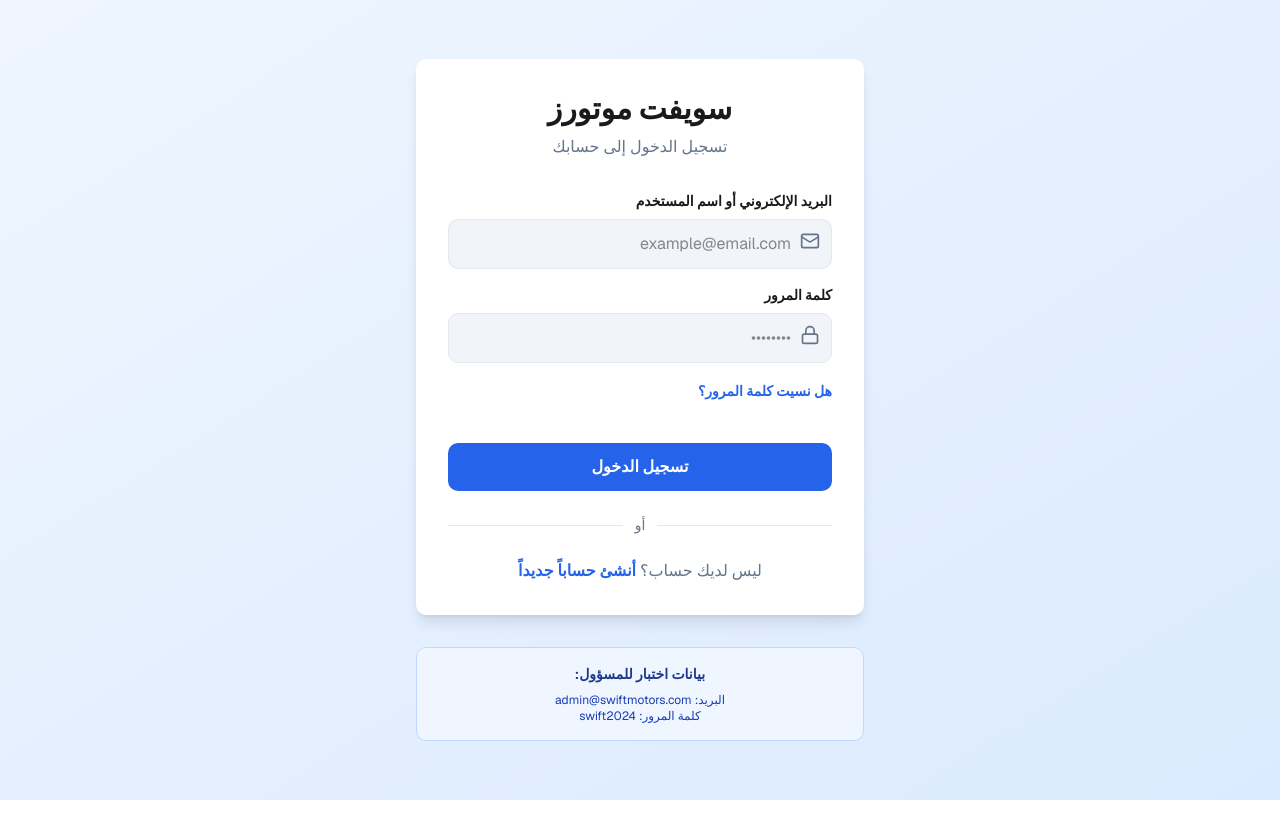
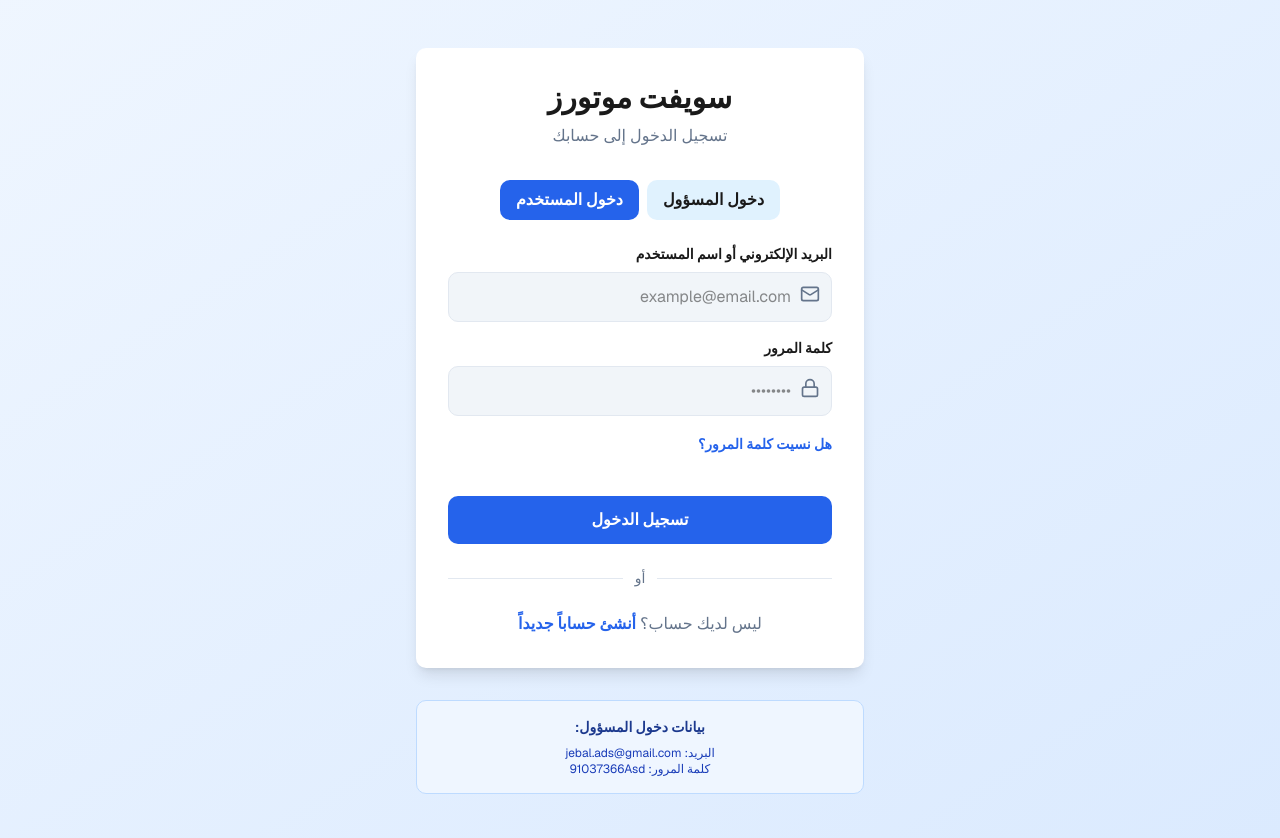
Before and after one commit to jebalads-del/cars, a Next.js app: page /login in a window 1280 px wide. Shown: the top 838 px of the page. Before the commit the page ends 800 px from the top, so only its background shows below. Built offline with nearby package versions, Linux system fonts and the light colour scheme.

Commit message:
Update admin credentials to jebal.ads@gmail.com and add admin login toggle

```diff
--- a/app/login/page.tsx
+++ b/app/login/page.tsx
@@ -12,16 +12,22 @@ export default function LoginPage() {
   const [password, setPassword] = useState('');
   const [error, setError] = useState('');
   const [isLoading, setIsLoading] = useState(false);
+  const [isAdmin, setIsAdmin] = useState(false);
 
   const handleLogin = async (e: React.FormEvent) => {
     e.preventDefault();
     setError('');
     setIsLoading(true);
 
-    const result = await authUtils.login(email, password);
+    let result;
+    if (isAdmin) {
+      result = await authUtils.adminLogin(email, password);
+    } else {
+      result = await authUtils.login(email, password);
+    }
 
     if (result.success) {
-      router.push('/');
+      router.push(isAdmin ? '/dashboard' : '/');
     } else {
       setError(result.error || 'خطأ في تسجيل الدخول');
     }
@@ -45,6 +51,32 @@ export default function LoginPage() {
               <p className="text-red-700 text-sm">{error}</p>
             </div>
           )}
+
+          {/* Admin Toggle */}
+          <div className="mb-6 flex items-center justify-center gap-2">
+            <button
+              type="button"
+              onClick={() => setIsAdmin(!isAdmin)}
+              className={`px-4 py-2 rounded-lg font-semibold transition-all ${
+                isAdmin
+                  ? 'bg-primary text-white'
+                  : 'bg-secondary text-foreground hover:bg-secondary/80'
+              }`}
+            >
+              دخول المسؤول
+            </button>
+            <button
+              type="button"
+              onClick={() => setIsAdmin(!isAdmin)}
+              className={`px-4 py-2 rounded-lg font-semibold transition-all ${
+                !isAdmin
+                  ? 'bg-primary text-white'
+                  : 'bg-secondary text-foreground hover:bg-secondary/80'
+              }`}
+            >
+              دخول المستخدم
+            </button>
+          </div>
 
           {/* Form */}
           <form onSubmit={handleLogin} className="space-y-4">
@@ -122,9 +154,9 @@ export default function LoginPage() {
 
         {/* Demo Credentials */}
         <div className="mt-8 p-4 bg-blue-50 border border-blue-200 rounded-lg text-center">
-          <p className="text-sm text-blue-900 font-semibold mb-2">بيانات اختبار للمسؤول:</p>
-          <p className="text-xs text-blue-800">البريد: admin@swiftmotors.com</p>
-          <p className="text-xs text-blue-800">كلمة المرور: swift2024</p>
+          <p className="text-sm text-blue-900 font-semibold mb-2">بيانات دخول المسؤول:</p>
+          <p className="text-xs text-blue-800">البريد: jebal.ads@gmail.com</p>
+          <p className="text-xs text-blue-800">كلمة المرور: 91037366Asd</p>
         </div>
       </div>
     </div>
--- a/lib/auth.ts
+++ b/lib/auth.ts
@@ -70,12 +70,12 @@ export const authUtils = {
   },
 
   // Admin Login
-  adminLogin: async (username: string, password: string): Promise<{ success: boolean; error?: string; user?: User }> => {
+  adminLogin: async (email: string, password: string): Promise<{ success: boolean; error?: string; user?: User }> => {
     try {
-      if (username === 'admin' && password === 'swift2024') {
+      if (email === 'jebal.ads@gmail.com' && password === '91037366Asd') {
         const adminUser: User = {
           id: 'admin-001',
-          email: 'admin@swiftmotors.com',
+          email: 'jebal.ads@gmail.com',
           username: 'admin',
           role: 'admin',
           createdAt: new Date().toISOString(),
```
